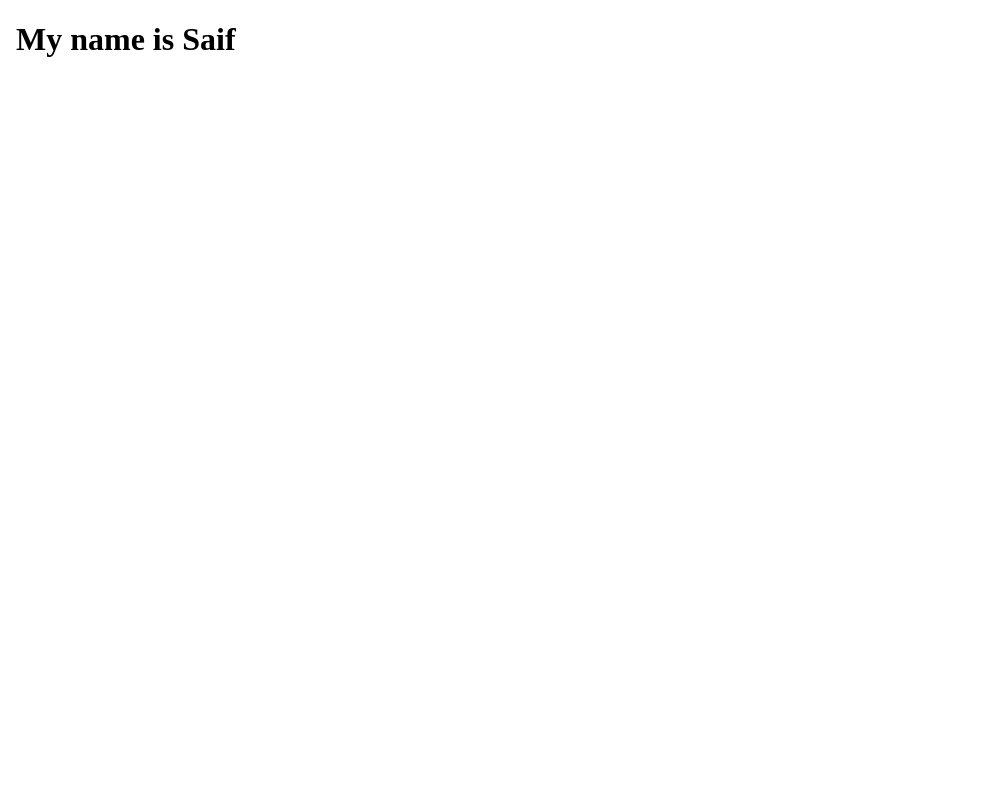
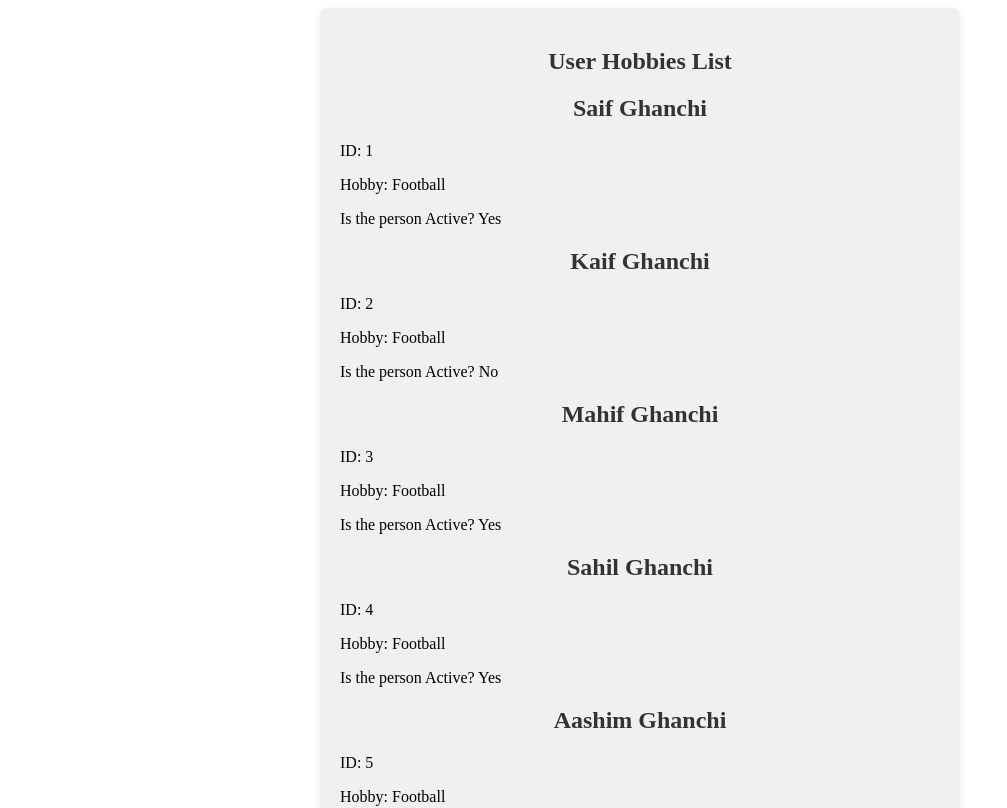
Before and after one commit to saif101010/-Saifil-_-Ghanchi-_Learning_Angular, an Angular app: page / in a window 1280 px wide. Shown: the top 808 px of the page, without its empty margins (0-1007 px from the left). Built offline with nearby package versions, Linux system fonts and the light colour scheme.

Commit message:
Assignment 2 finnished

```diff
--- a/src/app/app.css
+++ b/src/app/app.css
@@ -0,0 +1,15 @@
+/*The below CSS is from week 2 slide 30*/
+
+.container {
+  max-width: 600px;
+  margin: 0 auto;
+  padding: 20px;
+  background-color: #f0f0f0;
+  border-radius: 8px;
+  box-shadow: 0 4px 8px rgba(0, 0, 0, 0.1);
+}
+h2 {
+  text-align: center;
+  color: #333;
+  margin-bottom: 20px
+}
--- a/src/app/app.html
+++ b/src/app/app.html
@@ -1,9 +1,9 @@
-<!DOCTYPE html>
-<html>
-<head>
-  <title>Hello World</title>
-</head>
-<body>
-<h1>My name is {{title}}</h1>
-</body>
-</html>
+<div class="container">
+  <h2>User Hobbies List</h2>
+  <div *ngFor="let user of userList" class="user-card">
+    <h2>{{ user.firstName }} {{ user.lastName }} </h2>
+    <p>ID: {{user.id}}</p>
+    <p>Hobby: {{user.hobby}} </p>
+    <p>Is the person Active? {{user.isActive ? 'Yes' : 'No'}}</p>
+  </div>
+</div>
--- a/src/app/app.ts
+++ b/src/app/app.ts
@@ -1,12 +1,25 @@
 import { Component, signal } from '@angular/core';
 import { RouterOutlet } from '@angular/router';
+import {User} from './Shared/Models/user';
+import {NgForOf} from '@angular/common';
 
 @Component({
   selector: 'app-root',
-  imports: [RouterOutlet],
+  imports: [RouterOutlet, NgForOf],
   templateUrl: './app.html',
   styleUrl: './app.css'
 })
 export class App {
   title:string = 'Saif';
+
+  // Initializing an array and creating 6 instances of my project
+  userList: User[] = [
+    {id: 1, firstName: "Saif", lastName: "Ghanchi", hobby: "Football", isActive: true},
+    {id: 2, firstName: "Kaif", lastName: "Ghanchi", hobby: "Football", isActive: false},
+    {id: 3, firstName: "Mahif", lastName: "Ghanchi", hobby: "Football", isActive: true},
+    {id: 4, firstName: "Sahil", lastName: "Ghanchi", hobby: "Football", isActive: true},
+    {id: 5, firstName: "Aashim", lastName: "Ghanchi", hobby: "Football", isActive: false},
+    {id: 6, firstName: "Sem", lastName: "Ghanchi", hobby: "Football", isActive: true}
+
+  ]
 }
```
